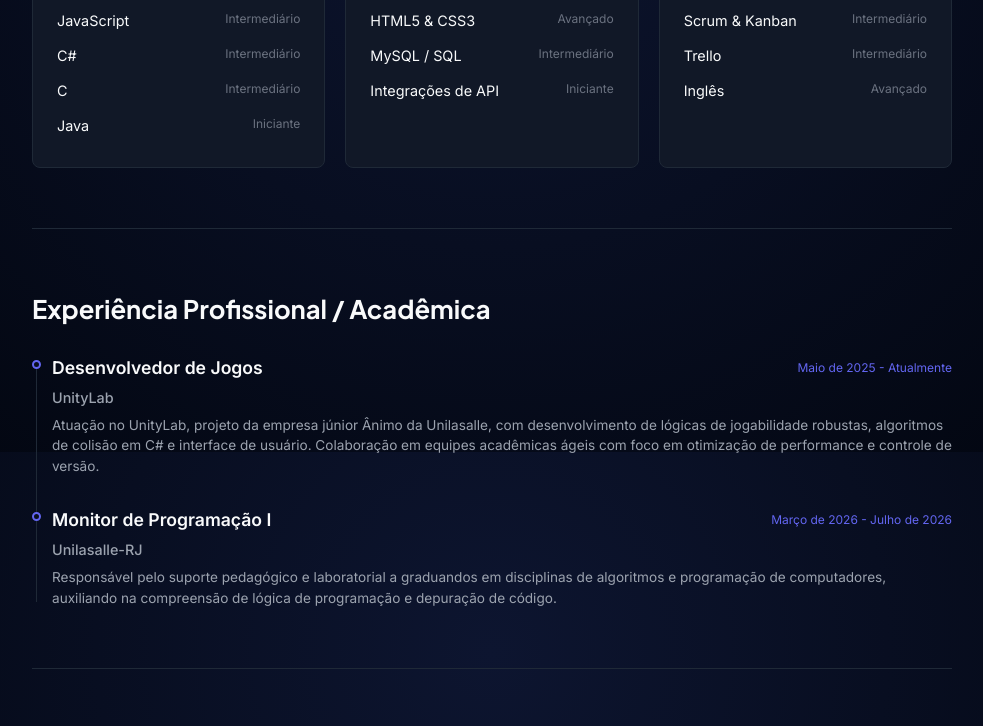
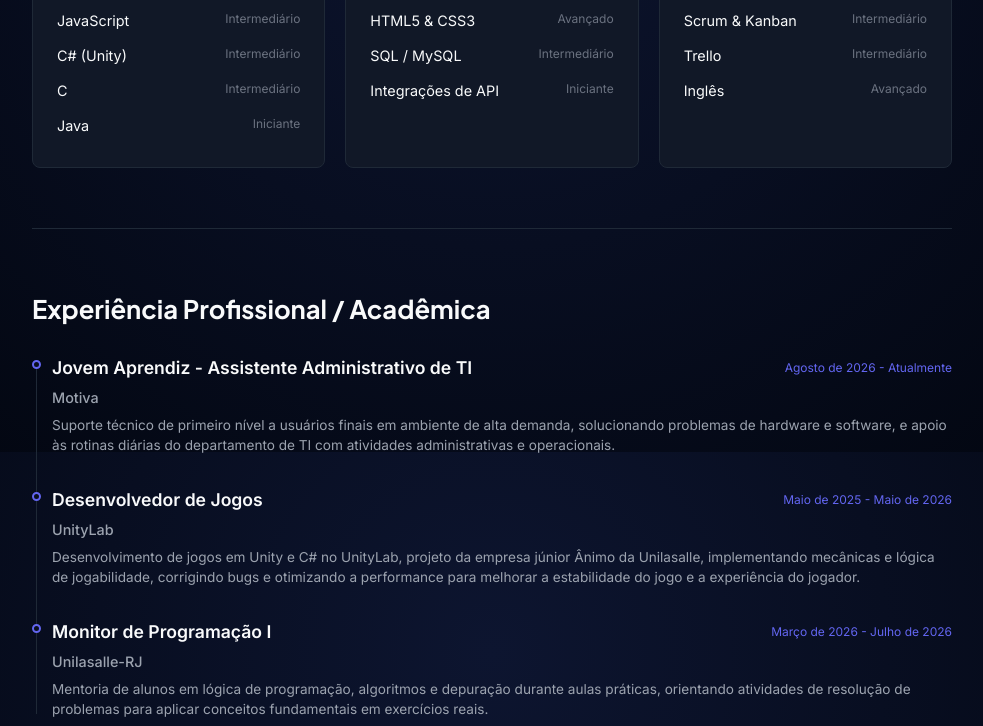
Before and after one commit to CauaProg/Portfolio-Caua, a plain HTML site: page index.html in a window 1280 px wide. Shown: the part 1948-2674 px from the top of the page, without its empty margins (148-1131 px from the left). Drawn offline with Linux system fonts and the light colour scheme.

Commit message:
Atualização Portfólio 17/11

```diff
--- a/index.html
+++ b/index.html
@@ -70,6 +70,10 @@
                     <a href="https://github.com/CauaProg" target="_blank" rel="noopener noreferrer" class="contactBtn" id="btn-github">
                         <svg xmlns="http://www.w3.org/2000/svg" width="16" height="16" viewBox="0 0 24 24" fill="none" stroke="currentColor" stroke-width="2" stroke-linecap="round" stroke-linejoin="round"><path d="M15 22v-4a4.8 4.8 0 0 0-1-3.5c3 0 6-2 6-5.5.08-1.25-.27-2.48-1-3.5.28-1.15.28-2.35 0-3.5 0 0-1 0-3 1.5-2.64-.5-5.36-.5-8 0C6 2 5 2 5 2c-.3 1.15-.3 2.35 0 3.5A5.403 5.403 0 0 0 4 9c0 3.5 3 5.5 6 5.5-.39.49-.68 1.05-.85 1.65-.17.6-.22 1.23-.15 1.85v4"></path><path d="M9 18c-4.51 2-5-2-7-2"></path></svg>
                         GitHub
+                    </a>
+                    <a href="Curriculo_Caua_Moraes.pdf" target="_blank" rel="noopener noreferrer" class="contactBtn" id="btn-resume">
+                        <svg xmlns="http://www.w3.org/2000/svg" width="16" height="16" viewBox="0 0 24 24" fill="none" stroke="currentColor" stroke-width="2" stroke-linecap="round" stroke-linejoin="round"><path d="M21 15v4a2 2 0 0 1-2 2H5a2 2 0 0 1-2-2v-4"></path><polyline points="7 10 12 15 17 10"></polyline><line x1="12" y1="15" x2="12" y2="3"></line></svg>
+                        <span data-i18n="resumeBtn">Currículo</span>
                     </a>
                 </div>
             </div>
@@ -163,7 +167,7 @@
                     <ul>
                         <li><span class="skillName">Python</span><span class="skillBadge" data-i18n="levelIntermediate">Intermediário</span></li>
                         <li><span class="skillName">JavaScript</span><span class="skillBadge" data-i18n="levelIntermediate">Intermediário</span></li>
-                        <li><span class="skillName">C#</span><span class="skillBadge" data-i18n="levelIntermediate">Intermediário</span></li>
+                        <li><span class="skillName">C# (Unity)</span><span class="skillBadge" data-i18n="levelIntermediate">Intermediário</span></li>
                         <li><span class="skillName">C</span><span class="skillBadge" data-i18n="levelIntermediate">Intermediário</span></li>
                         <li><span class="skillName">Java</span><span class="skillBadge" data-i18n="levelBeginner">Iniciante</span></li>
                     </ul>
@@ -177,7 +181,7 @@
                     <ul>
                         <li><span class="skillName">Flask</span><span class="skillBadge" data-i18n="levelIntermediate">Intermediário</span></li>
                         <li><span class="skillName">HTML5 & CSS3</span><span class="skillBadge" data-i18n="levelAdvanced">Avançado</span></li>
-                        <li><span class="skillName">MySQL / SQL</span><span class="skillBadge" data-i18n="levelIntermediate">Intermediário</span></li>
+                        <li><span class="skillName">SQL / MySQL</span><span class="skillBadge" data-i18n="levelIntermediate">Intermediário</span></li>
                         <li><span class="skillName" data-i18n="apiIntegrations">Integrações de API</span><span class="skillBadge" data-i18n="levelBeginner">Iniciante</span></li>
                     </ul>
                 </div>
@@ -205,8 +209,18 @@
                 <div class="timelineItem">
                     <div class="timelineDot"></div>
                     <div class="timelineHeader">
+                        <h3 data-i18n="exp0Title">Jovem Aprendiz - Assistente Administrativo de TI</h3>
+                        <span class="timelinePeriod" data-i18n="exp0Period">Agosto de 2026 - Atualmente</span>
+                    </div>
+                    <h4 class="timelineCompany">Motiva</h4>
+                    <p class="timelineDesc" data-i18n="exp0Desc">Suporte técnico de primeiro nível a usuários finais em ambiente de alta demanda, solucionando problemas de hardware e software, e apoio às rotinas diárias do departamento de TI com atividades administrativas e operacionais.</p>
+                </div>
+
+                <div class="timelineItem">
+                    <div class="timelineDot"></div>
+                    <div class="timelineHeader">
                         <h3 data-i18n="exp1Title">Desenvolvedor de Jogos</h3>
-                        <span class="timelinePeriod" data-i18n="exp1Period">Maio de 2025 - Atualmente</span>
+                        <span class="timelinePeriod" data-i18n="exp1Period">Maio de 2025 - Maio de 2026</span>
                     </div>
                     <h4 class="timelineCompany">UnityLab</h4>
                     <p class="timelineDesc" data-i18n="exp1Desc">Atuação no UnityLab, projeto da empresa júnior Ânimo da Unilasalle, com desenvolvimento de lógicas de jogabilidade robustas, algoritmos de colisão em C# e interface de usuário. Colaboração em equipes acadêmicas ágeis com foco em otimização de performance e controle de versão.</p>
--- a/script.js
+++ b/script.js
@@ -12,10 +12,10 @@ document.addEventListener('DOMContentLoaded', () => {
             navExperience: "Experiência",
             navEducation: "Formação",
             heroGreeting: "Olá, meu nome é",
-            heroLead: "Estudante de Sistemas de Informação focado em arquitetura de sistemas, desenvolvimento backend e banco de dados. Atualmente no 4º período, buscando oportunidades de estágio em Tecnologia.",
+            heroLead: "Estudante de Sistemas de Informação e desenvolvedor de jogos (Unity e C#), com experiência em suporte de TI e monitoria de programação. Brasil · Aberto a oportunidades remotas.",
             aboutTitle: "Sobre Mim",
-            aboutP1: "Estudante de <strong>Sistemas de Informação</strong> apaixonado por desenvolvimento de software, arquitetura de sistemas e resolução de problemas práticos através de código limpo e estruturado. Com sólida base teórica combinada a conhecimentos práticos em desenvolvimento web e de jogos, atuei como monitor acadêmico, auxiliando alunos no aprendizado de algoritmos.",
-            aboutP2: "Busco aplicar meus conhecimentos técnicos em um ambiente profissional corporativo por meio de um estágio em Tecnologia, no qual possa contribuir para a criação de soluções eficientes, colaborar com equipes dinâmicas e continuar aprimorando minhas competências técnicas.",
+            aboutP1: "Graduando em <strong>Sistemas de Informação</strong> (previsão de conclusão em 2028) com experiência prática em desenvolvimento de jogos com Unity, suporte de TI e monitoria de programação. Criador de um jogo point-and-click para avaliação de memória em idosos com Alzheimer, unindo engenharia de software e impacto na área da saúde. Domínio de C#, Java, Python, SQL e Git, com experiência em metodologias ágeis (Scrum e Kanban).",
+            aboutP2: "Atualmente atuo como Jovem Aprendiz na área de TI da Motiva e estou aberto a oportunidades remotas em Tecnologia, onde possa contribuir para soluções eficientes, colaborar com equipes dinâmicas e continuar aprimorando minhas competências técnicas.",
             projectsTitle: "Projetos em Destaque",
             project1Tag: "ONG GAIARB",
             project1Title: "GAIARB - Gestão de Doadores",
@@ -38,12 +38,16 @@ document.addEventListener('DOMContentLoaded', () => {
             levelAdvanced: "Avançado",
             levelBeginner: "Iniciante",
             experienceTitle: "Experiência Profissional / Acadêmica",
+            exp0Title: "Jovem Aprendiz - Assistente Administrativo de TI",
+            exp0Period: "Agosto de 2026 - Atualmente",
+            exp0Desc: "Suporte técnico de primeiro nível a usuários finais em ambiente de alta demanda, solucionando problemas de hardware e software, e apoio às rotinas diárias do departamento de TI com atividades administrativas e operacionais.",
+            resumeBtn: "Currículo",
             exp1Title: "Desenvolvedor de Jogos",
-            exp1Period: "Maio de 2025 - Atualmente",
-            exp1Desc: "Atuação no UnityLab, projeto da empresa júnior Ânimo da Unilasalle, com desenvolvimento de lógicas de jogabilidade robustas, algoritmos de colisão em C# e interface de usuário. Colaboração em equipes acadêmicas ágeis com foco em otimização de performance e controle de versão.",
+            exp1Period: "Maio de 2025 - Maio de 2026",
+            exp1Desc: "Desenvolvimento de jogos em Unity e C# no UnityLab, projeto da empresa júnior Ânimo da Unilasalle, implementando mecânicas e lógica de jogabilidade, corrigindo bugs e otimizando a performance para melhorar a estabilidade do jogo e a experiência do jogador.",
             exp2Title: "Monitor de Programação I",
             exp2Period: "Março de 2026 - Julho de 2026",
-            exp2Desc: "Responsável pelo suporte pedagógico e laboratorial a graduandos em disciplinas de algoritmos e programação de computadores, auxiliando na compreensão de lógica de programação e depuração de código.",
+            exp2Desc: "Mentoria de alunos em lógica de programação, algoritmos e depuração durante aulas práticas, orientando atividades de resolução de problemas para aplicar conceitos fundamentais em exercícios reais.",
             educationTitle: "Formação Acadêmica",
             edu1Title: "Bacharelado em Sistemas de Informação",
             statusInProgress: "Em andamento",
@@ -61,10 +65,10 @@ document.addEventListener('DOMContentLoaded', () => {
             navExperience: "Experience",
             navEducation: "Education",
             heroGreeting: "Hi, my name is",
-            heroLead: "Information Systems undergraduate focused on system architecture, backend development, and databases. Currently in the 4th semester and seeking internship opportunities in Technology.",
+            heroLead: "Information Systems student and game developer (Unity & C#) with experience in IT support and programming instruction. Brazil · Open to remote opportunities.",
             aboutTitle: "About Me",
-            aboutP1: "I am an <strong>Information Systems student</strong> passionate about software development, system architecture, and solving practical problems through clean and structured code. With a solid theoretical foundation combined with hands-on experience in web and game development, I have also worked as an academic teaching assistant, helping students learn algorithms.",
-            aboutP2: "I am looking to apply my technical knowledge in a professional technology environment through an internship where I can contribute to efficient solutions, collaborate with dynamic teams, and continue improving my technical skills.",
+            aboutP1: "I am an <strong>Information Systems undergraduate</strong> (expected graduation in 2028) with hands-on experience in Unity game development, IT support, and programming instruction. Creator of a point-and-click game for memory assessment in older adults with Alzheimer's disease, combining software engineering with healthcare-oriented impact. Proficient in C#, Java, Python, SQL, and Git, with experience in Agile practices (Scrum and Kanban).",
+            aboutP2: "I currently work as a Youth Apprentice in Motiva's IT department and am open to remote opportunities in Technology, where I can contribute to efficient solutions, collaborate with dynamic teams, and keep improving my technical skills.",
             projectsTitle: "Featured Projects",
             project1Tag: "GAIARB NGO",
             project1Title: "GAIARB - Donor Management",
@@ -87,12 +91,16 @@ document.addEventListener('DOMContentLoaded', () => {
             levelAdvanced: "Advanced",
             levelBeginner: "Beginner",
             experienceTitle: "Professional / Academic Experience",
+            exp0Title: "Youth Apprentice - IT Administrative Assistant",
+            exp0Period: "August 2026 - Present",
+            exp0Desc: "Provided first-level technical support to end users in a high-demand environment, troubleshooting hardware and software issues, and supported the IT department's daily operations through administrative and operational tasks.",
+            resumeBtn: "Resume",
             exp1Title: "Game Developer",
-            exp1Period: "May 2025 - Present",
-            exp1Desc: "Worked in UnityLab, a project from Ânimo, Unilasalle's junior company, developing robust gameplay logic, C# collision algorithms, and user interfaces. Collaborated in agile academic teams focused on performance optimization and version control.",
+            exp1Period: "May 2025 - May 2026",
+            exp1Desc: "Developed games in Unity and C# at UnityLab, a project from Ânimo, Unilasalle's junior company, implementing gameplay mechanics and logic, fixing bugs, and optimizing performance to improve game stability and player experience.",
             exp2Title: "Programming I Teaching Assistant",
             exp2Period: "March 2026 - July 2026",
-            exp2Desc: "Provided pedagogical and lab support to undergraduate students in algorithms and computer programming courses, helping them understand programming logic and code debugging.",
+            exp2Desc: "Mentored students in programming logic, algorithms, and debugging during practical classes, guiding problem-solving activities so they could apply core concepts to real exercises.",
             educationTitle: "Education",
             edu1Title: "Bachelor's Degree in Information Systems",
             statusInProgress: "In Progress",
@@ -106,13 +114,13 @@ document.addEventListener('DOMContentLoaded', () => {
     const typewriterWords = {
         pt: [
             "Desenvolvedor de Software",
-            "Graduando em Sistemas de Informação",
-            "Entusiasta de Banco de Dados"
+            "Desenvolvedor de Jogos (Unity & C#)",
+            "Graduando em Sistemas de Informação"
         ],
         en: [
             "Software Developer",
-            "Information Systems Undergraduate",
-            "Database Enthusiast"
+            "Game Developer (Unity & C#)",
+            "Information Systems Undergraduate"
         ]
     };
 
```
Also changed, not shown: 1 other file.
